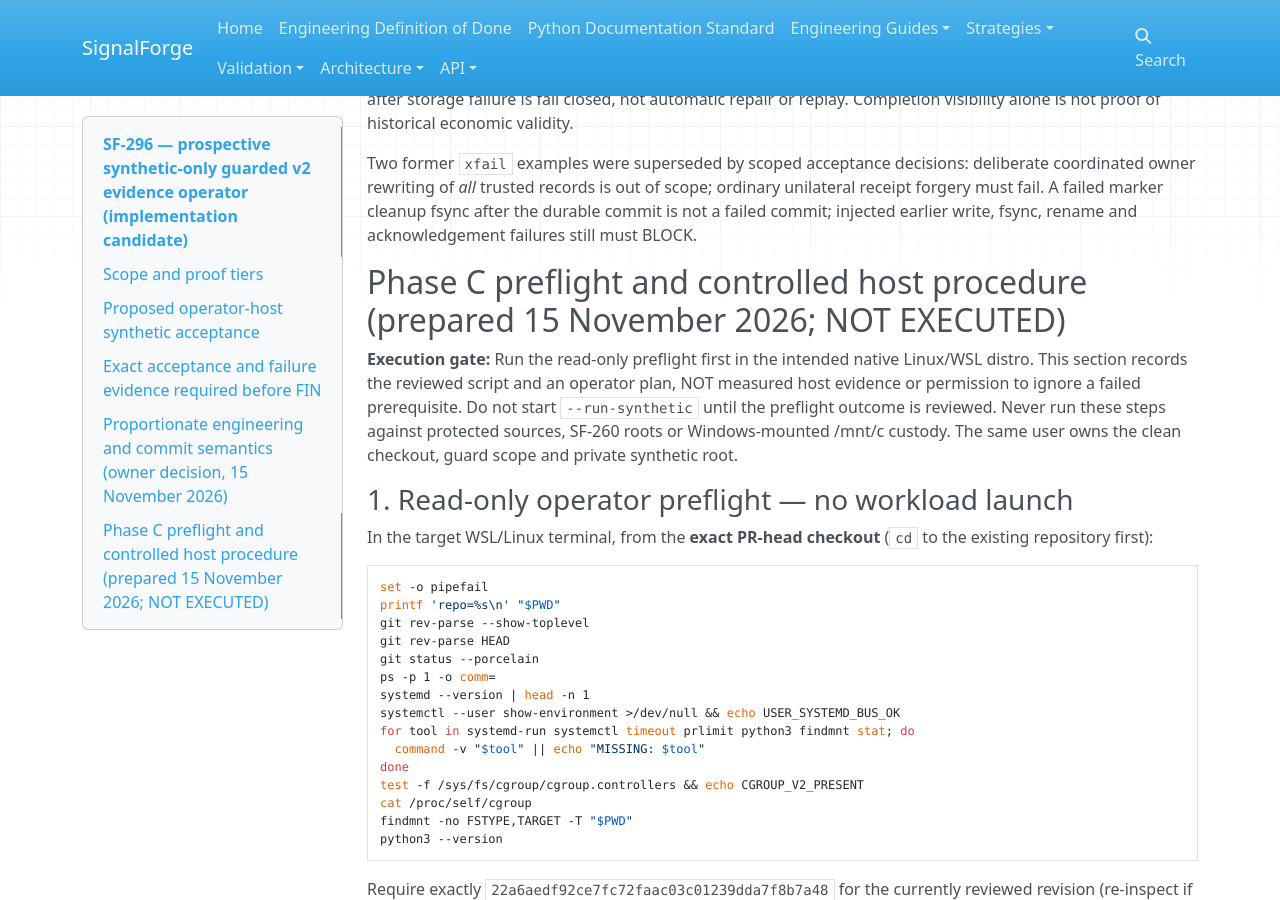
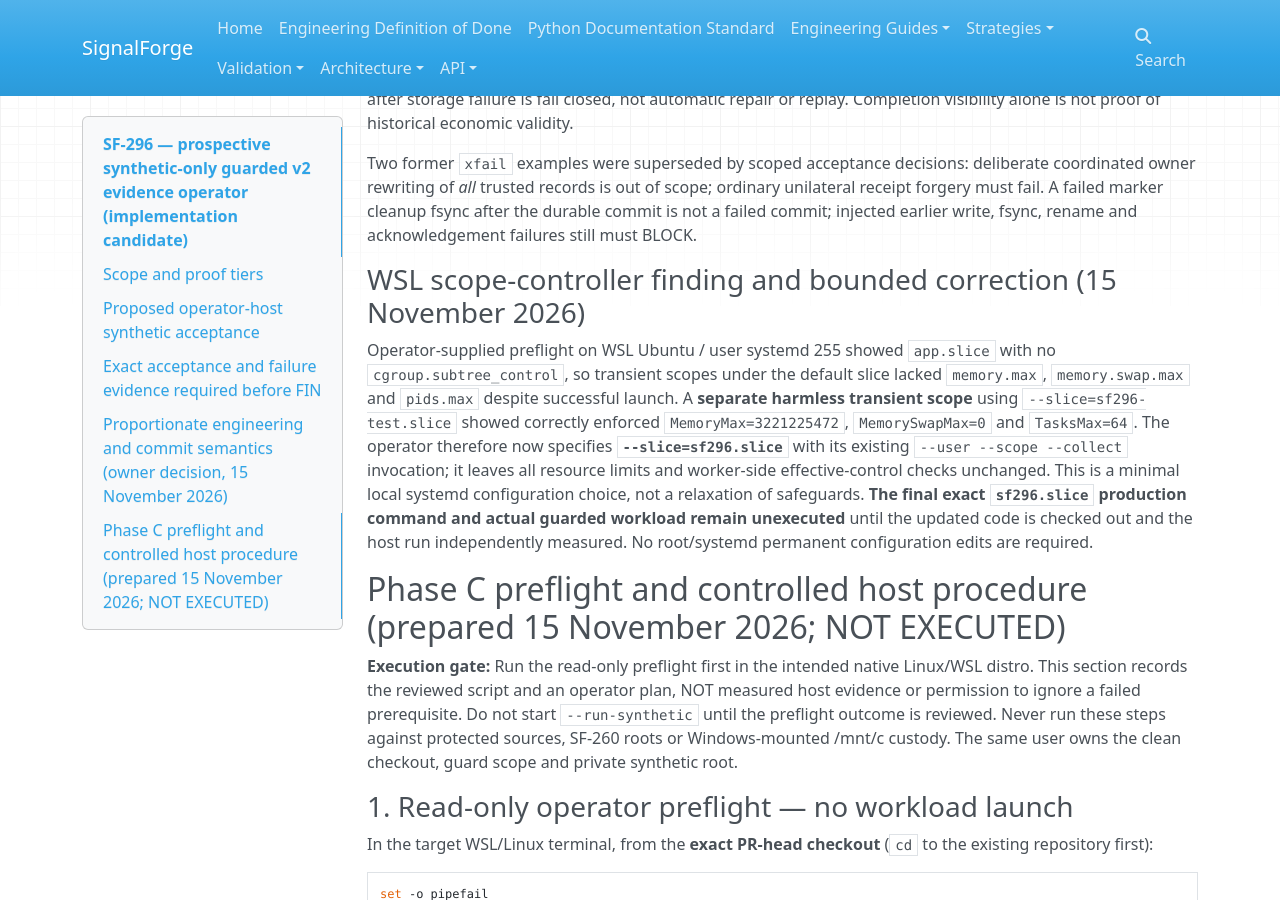
Before and after one commit to harishkamathuk/signalforge, an MkDocs documentation site: the page built from docs/engineering/sf296-synthetic-evidence-operator.md, in a window 1280 px wide and 900 px high, scrolled down 2397 px. Built offline with MkDocs 1.6.1, drawn with Linux system fonts in a browser that asks for light colours; nearby versions of some CDN libraries.

Commit message:
docs(sf296): document WSL app.slice finding and dedicated-slice fix

```diff
--- a/docs/engineering/sf296-synthetic-evidence-operator.md
+++ b/docs/engineering/sf296-synthetic-evidence-operator.md
@@ -46,6 +46,10 @@ The exclusive private staging set is fsynced before a single same-filesystem no-
 
 Two former `xfail` examples were superseded by scoped acceptance decisions: deliberate coordinated owner rewriting of *all* trusted records is out of scope; ordinary unilateral receipt forgery must fail. A failed marker cleanup fsync after the durable commit is not a failed commit; injected earlier write, fsync, rename and acknowledgement failures still must BLOCK.
 
+
+### WSL scope-controller finding and bounded correction (15 November 2026)
+
+Operator-supplied preflight on WSL Ubuntu / user systemd 255 showed `app.slice` with no `cgroup.subtree_control`, so transient scopes under the default slice lacked `memory.max`, `memory.swap.max` and `pids.max` despite successful launch. A **separate harmless transient scope** using `--slice=sf296-test.slice` showed correctly enforced `MemoryMax=3221225472`, `MemorySwapMax=0` and `TasksMax=64`. The operator therefore now specifies **`--slice=sf296.slice`** with its existing `--user --scope --collect` invocation; it leaves all resource limits and worker-side effective-control checks unchanged. This is a minimal local systemd configuration choice, not a relaxation of safeguards. **The final exact `sf296.slice` production command and actual guarded workload remain unexecuted** until the updated code is checked out and the host run independently measured. No root/systemd permanent configuration edits are required.
 
 ## Phase C preflight and controlled host procedure (prepared 15 November 2026; NOT EXECUTED)
 
```
